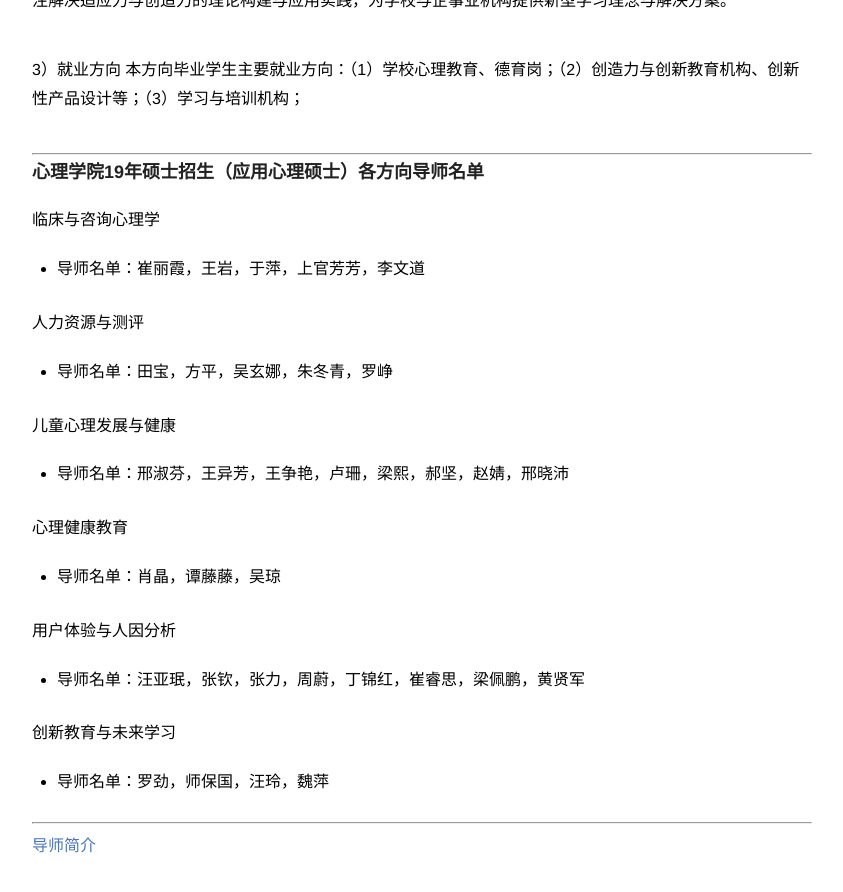
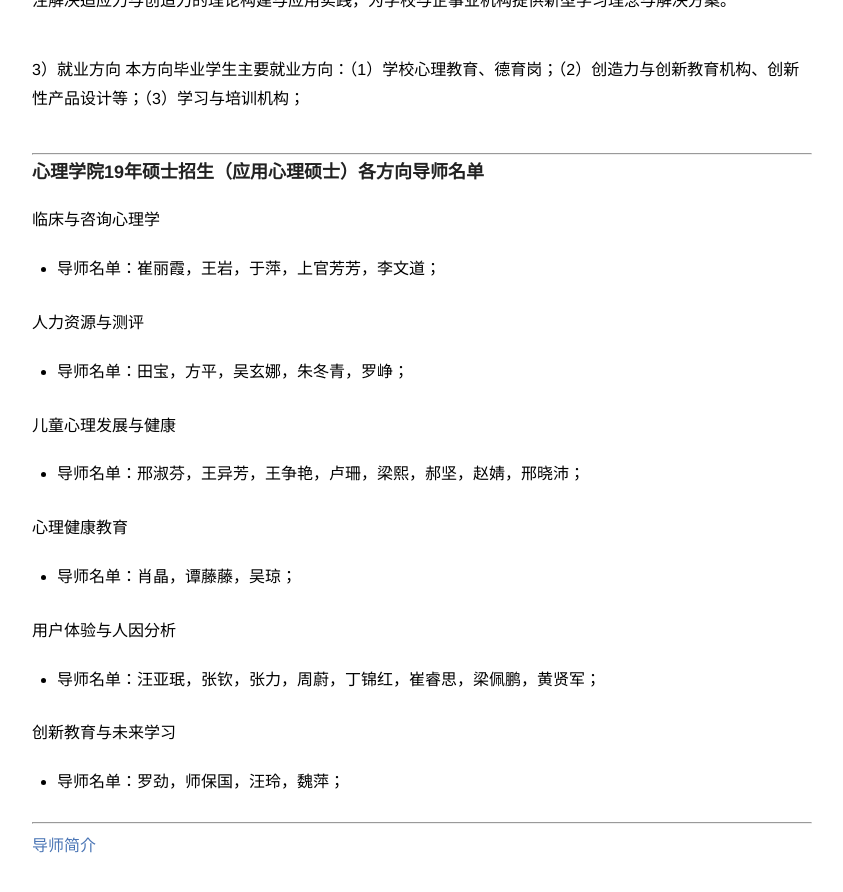
Before and after one commit to zapp926/cnu.github.io, a Jekyll site: the page built from _posts/2018-10-13-Introduce.md, in a window 1280 px wide and 900 px high, scrolled down 2456 px. Shown: the top 892 px of the window, without its empty margins (218-1061 px from the left). Built offline with Jekyll 4.4.1, drawn with Linux system fonts in a browser that asks for light colours.

Commit message:
add the new blog

```diff
--- a/_posts/2018-10-13-Introduce.md
+++ b/_posts/2018-10-13-Introduce.md
@@ -61,27 +61,27 @@ description: 实在不知道自己所好，就先放一放。方向或许没有
 
 临床与咨询心理学
 
-* 导师名单：崔丽霞，王岩，于萍，上官芳芳，李文道
+* 导师名单：崔丽霞，王岩，于萍，上官芳芳，李文道；
 
 人力资源与测评
 
-* 导师名单：田宝，方平，吴玄娜，朱冬青，罗峥
+* 导师名单：田宝，方平，吴玄娜，朱冬青，罗峥；
 
 儿童心理发展与健康
 
-* 导师名单：邢淑芬，王异芳，王争艳，卢珊，梁熙，郝坚，赵婧，邢晓沛
+* 导师名单：邢淑芬，王异芳，王争艳，卢珊，梁熙，郝坚，赵婧，邢晓沛；
 
 心理健康教育
 
-* 导师名单：肖晶，谭藤藤，吴琼
+* 导师名单：肖晶，谭藤藤，吴琼；
 
 用户体验与人因分析
 
-* 导师名单：汪亚珉，张钦，张力，周蔚，丁锦红，崔睿思，梁佩鹏，黄贤军
+* 导师名单：汪亚珉，张钦，张力，周蔚，丁锦红，崔睿思，梁佩鹏，黄贤军；
 
 创新教育与未来学习
 
-* 导师名单：罗劲，师保国，汪玲，魏萍
+* 导师名单：罗劲，师保国，汪玲，魏萍；
 
 ---
 
```
Also changed, not shown: other parts of _posts/2018-10-13-Introduce.md (+1 -1 lines).
